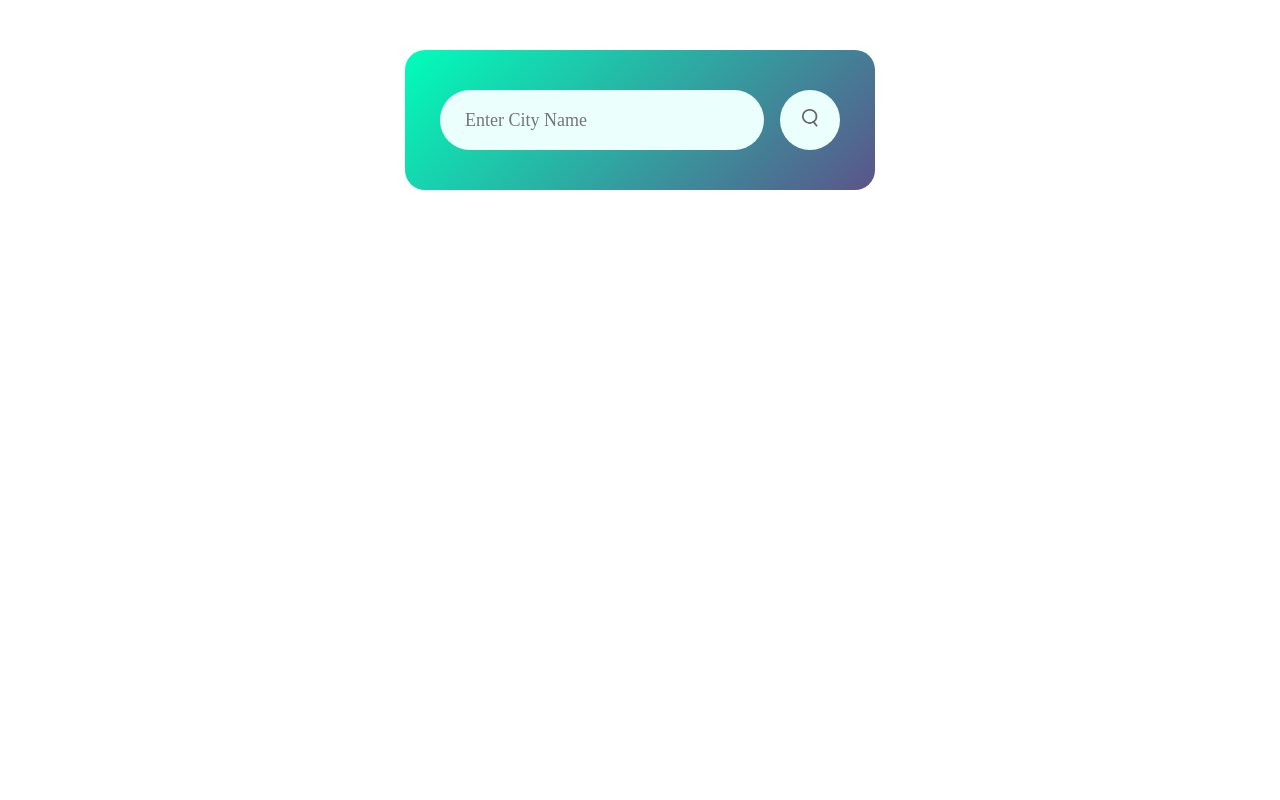
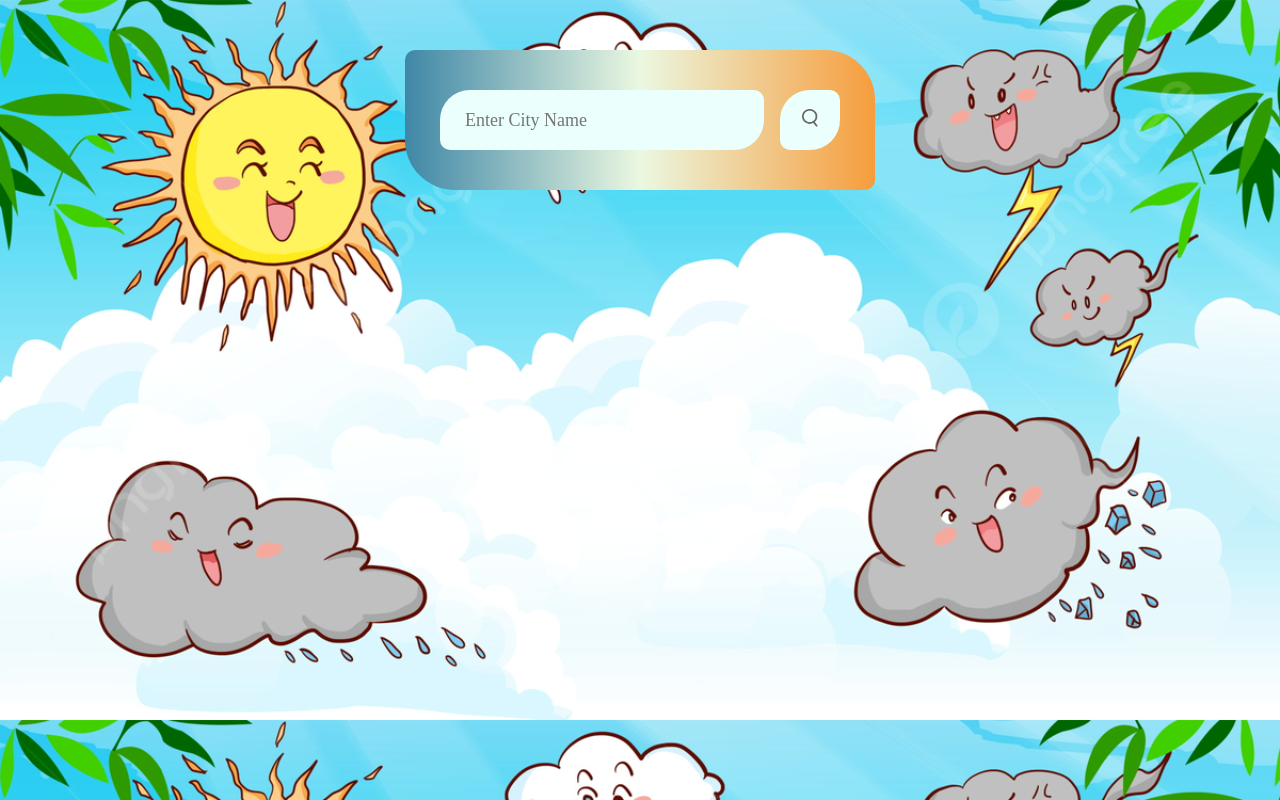
Before and after one commit to sultanul-kaisar/simple-weather-app, a plain HTML site: page index.html in a window 1280 px wide. Drawn offline with Linux system fonts and the light colour scheme.

Commit message:
design fix

```diff
--- a/style.css
+++ b/style.css
@@ -6,16 +6,20 @@
 }
 
 body{
-	background: #fff;
+	/*background: #fff;*/
+	background-image: url("images/bg.png");
+	/*background-position: center;*/
+	background-size: cover;
 }
+
 
 .card{
 	width: 90%;
 	max-width: 470px;
-	background: linear-gradient(135deg, #00feba, #5b548a);
-	color: #fff;
+	background: linear-gradient(0.25turn, #3f87a6, #ebf8e1, #f69d3c);
+	color: #0e0b0b;
 	margin: 50px auto 0;
-	border-radius: 20px;
+	border-radius: 10px 50px;
 	padding: 40px 35px;
 	text-align: center;
 }
@@ -34,7 +38,7 @@ body{
 	color: #555;
 	padding: 10px 25px;
 	height: 60px;
-	border-radius: 30px;
+	border-radius: 30px 10px ;
 	flex: 1;
 	margin-right: 16px;
 	font-size: 18px;
@@ -44,7 +48,7 @@ body{
 	border: 0;
 	outline: 0;
 	background: #ebfffc;
-	border-radius: 50%;
+	border-radius: 30px 10px;
 	width: 60px;
 	height: 60px;
 	cursor: pointer;
```
Also changed, not shown: images/bg.png (added).
